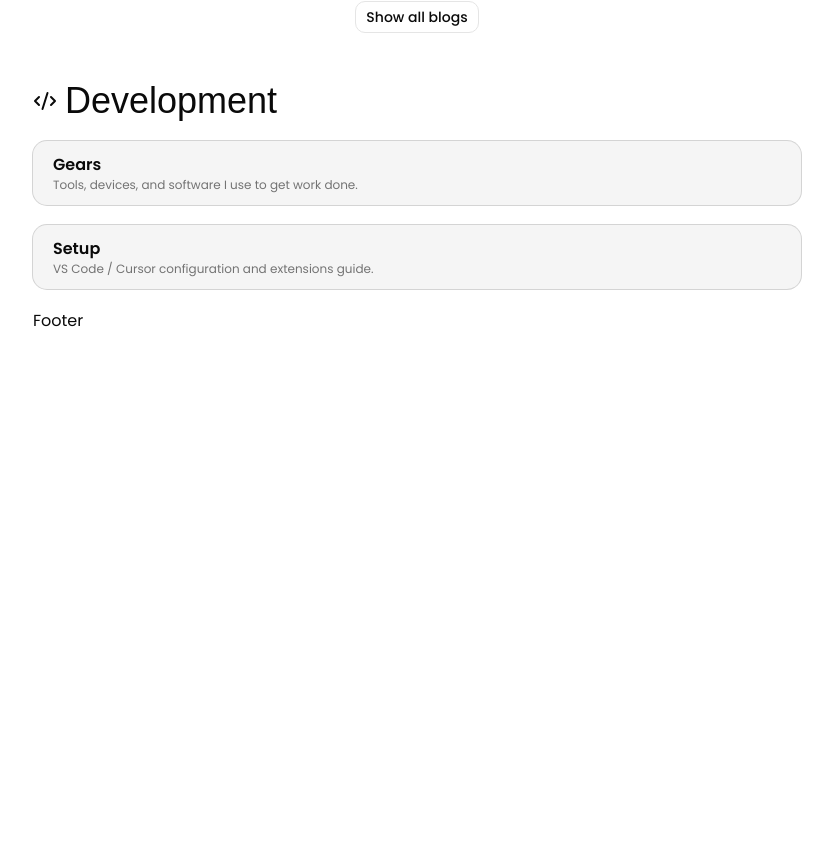
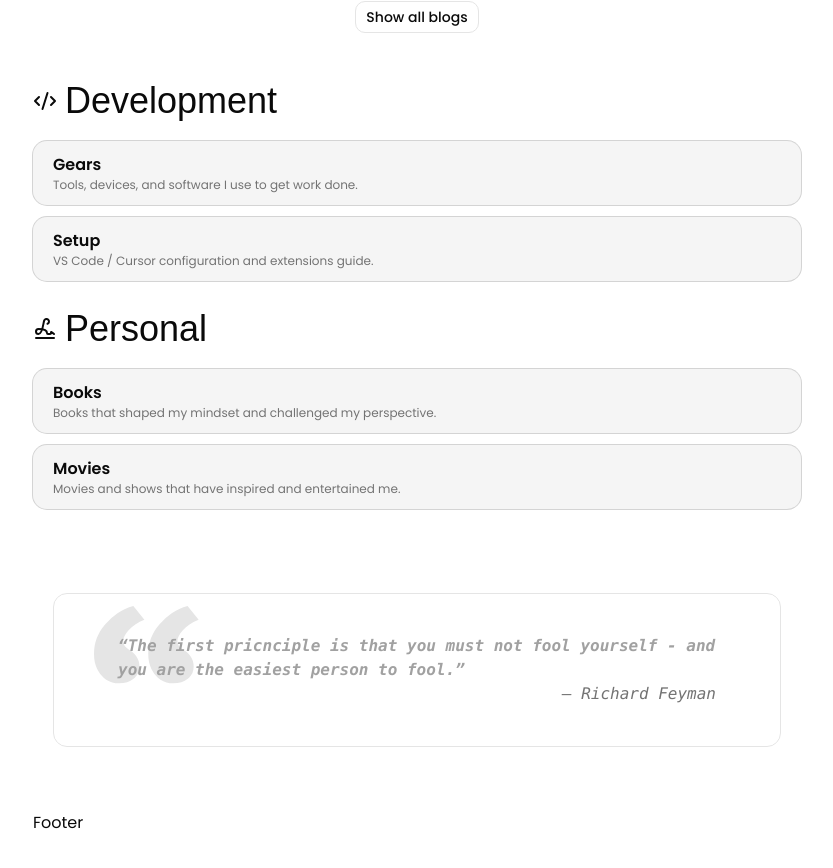
Before and after one commit to igmoni/devfolio-v2, a Next.js app: page / in a window 1280 px wide. Shown: the part 1864-2732 px from the top of the page, without its empty margins (223-1056 px from the left). Before the commit the page ends 2373 px from the top, so only its background shows below. Built offline with nearby package versions, Linux system fonts and the light colour scheme; no server answers; a web font is replaced by a local one.

Commit message:
feat: Nav Card and quote added

```diff
--- a/src/app/layout.tsx
+++ b/src/app/layout.tsx
@@ -4,6 +4,7 @@ import { CustomCursor } from "@/components/common/CustomCursor";
 import { Footer } from "@/components/common/Footer";
 import { Navbar } from "@/components/common/Navbar";
 import { OnekoCat } from "@/components/common/OnekoCat";
+import { Quote } from "@/components/common/Quote";
 import { poppins } from "@/config/font";
 import { ThemeProvider } from "@/providers/ThemeProvider";
 
@@ -28,6 +29,7 @@ export default function RootLayout({ children }: LayoutProps<"/">) {
           <Navbar />
           <OnekoCat />
           {children}
+          <Quote />
           <Footer />
         </ThemeProvider>
       </body>
--- a/src/app/page.tsx
+++ b/src/app/page.tsx
@@ -5,6 +5,7 @@ import { Blog } from "@/components/home/Blog";
 import { Experience } from "@/components/home/Experience";
 import { Github } from "@/components/home/Github";
 import { Hero } from "@/components/home/Hero";
+import { Personal } from "@/components/home/Personal";
 import { Projects } from "@/components/home/Projects";
 import { Setup } from "@/components/home/Setup";
 import { SkillsCarousel } from "@/components/home/SkillsCarousel";
@@ -35,6 +36,7 @@ const Page = () => {
       <Projects />
       <Blog />
       <Setup />
+      <Personal />
     </Container>
   );
 };
--- /dev/null
+++ b/src/components/common/NavigationCard.tsx
@@ -0,0 +1,26 @@
+import Link from "next/link";
+
+import { ArrowRight } from "lucide-react";
+
+export const NavigationCard = ({
+  title,
+  description,
+  href,
+}: {
+  title: string;
+  description: string;
+  href: string;
+}) => {
+  return (
+    <Link
+      href={href}
+      className="group flex items-center justify-between rounded-xl bg-neutral-100 p-3 px-5 ring ring-neutral-300 dark:bg-neutral-900 dark:ring-neutral-700"
+    >
+      <div>
+        <h4 className="text-base font-semibold">{title}</h4>
+        <p className="text-xs text-neutral-500">{description}</p>
+      </div>
+      <ArrowRight className="text-neutral-500 opacity-0 transition-all duration-200 group-hover:opacity-100" />
+    </Link>
+  );
+};
--- /dev/null
+++ b/src/components/common/Quote.tsx
@@ -0,0 +1,44 @@
+"use client";
+
+import { useEffect, useState } from "react";
+
+import { quotes } from "@/config/quote";
+
+import { Container } from "./Container";
+
+const Quote = () => {
+  const [currentQuote, setCurrentQuote] = useState({ quote: "", author: "" });
+
+  useEffect(() => {
+    const randomQuote = quotes[Math.floor(Math.random() * quotes.length)];
+    setCurrentQuote(randomQuote);
+  }, []);
+
+  if (!currentQuote) return null;
+
+  const { quote, author } = currentQuote;
+  return (
+    <Container className={"px-5 py-16"}>
+      <div className="dark:border-dark-white-50 relative rounded-xl border px-16 py-10">
+        <svg
+          aria-hidden="true"
+          width="105"
+          height="78"
+          className="absolute top-3 left-10 -z-10 fill-neutral-200 dark:fill-neutral-800"
+        >
+          <path d="M25.086 77.292c-4.821 0-9.115-1.205-12.882-3.616-3.767-2.561-6.78-6.102-9.04-10.622C1.054 58.534 0 53.411 0 47.686c0-5.273.904-10.396 2.712-15.368 1.959-4.972 4.746-9.567 8.362-13.786a59.042 59.042 0 0 1 12.43-11.3C28.325 3.917 33.599 1.507 39.324 0l11.074 13.786c-6.479 2.561-11.677 5.951-15.594 10.17-3.767 4.219-5.65 7.835-5.65 10.848 0 1.356.377 2.863 1.13 4.52.904 1.507 2.637 3.089 5.198 4.746 3.767 2.41 6.328 4.972 7.684 7.684 1.507 2.561 2.26 5.5 2.26 8.814 0 5.123-1.959 9.19-5.876 12.204-3.767 3.013-8.588 4.52-14.464 4.52Zm54.24 0c-4.821 0-9.115-1.205-12.882-3.616-3.767-2.561-6.78-6.102-9.04-10.622-2.11-4.52-3.164-9.643-3.164-15.368 0-5.273.904-10.396 2.712-15.368 1.959-4.972 4.746-9.567 8.362-13.786a59.042 59.042 0 0 1 12.43-11.3C82.565 3.917 87.839 1.507 93.564 0l11.074 13.786c-6.479 2.561-11.677 5.951-15.594 10.17-3.767 4.219-5.65 7.835-5.65 10.848 0 1.356.377 2.863 1.13 4.52.904 1.507 2.637 3.089 5.198 4.746 3.767 2.41 6.328 4.972 7.684 7.684 1.507 2.561 2.26 5.5 2.26 8.814 0 5.123-1.959 9.19-5.876 12.204-3.767 3.013-8.588 4.52-14.464 4.52Z" />
+        </svg>
+
+        <p className="dark:text-dark-white-300 z-10 font-mono font-semibold text-pretty text-neutral-400 italic">
+          {" "}
+          “{quote}”
+        </p>
+        <p className="text-right font-mono text-pretty text-neutral-500 italic">
+          — {author}
+        </p>
+      </div>
+    </Container>
+  );
+};
+
+export { Quote };
--- /dev/null
+++ b/src/components/home/Personal.tsx
@@ -0,0 +1,29 @@
+import { Signature } from "lucide-react";
+
+import { personalConfig } from "@/config/common";
+
+import { Container } from "../common/Container";
+import { Heading } from "../common/Heading";
+import { NavigationCard } from "../common/NavigationCard";
+
+const Personal = () => {
+  return (
+    <Container>
+      <Heading as="h2" Icon={<Signature />}>
+        Personal
+      </Heading>
+      <div className="my-5 flex flex-col gap-3">
+        {personalConfig.map((item) => (
+          <NavigationCard
+            key={item.title}
+            title={item.title}
+            description={item.description}
+            href={item.href}
+          />
+        ))}
+      </div>
+    </Container>
+  );
+};
+
+export { Personal };
--- a/src/components/home/Setup.tsx
+++ b/src/components/home/Setup.tsx
@@ -1,11 +1,10 @@
-import Link from "next/link";
-
-import { ArrowRight, Code2 } from "lucide-react";
+import { Code2 } from "lucide-react";
 
 import { setupConfig } from "@/config/common";
 
 import { Container } from "../common/Container";
 import { Heading } from "../common/Heading";
+import { NavigationCard } from "../common/NavigationCard";
 
 const Setup = () => {
   return (
@@ -13,9 +12,9 @@ const Setup = () => {
       <Heading Icon={<Code2 />} as="h2">
         Development
       </Heading>
-      <div className="my-5 flex flex-col gap-5">
+      <div className="my-5 flex flex-col gap-3">
         {setupConfig.map((item) => (
-          <SetupCard
+          <NavigationCard
             title={item.title}
             description={item.description}
             href={item.href}
@@ -27,26 +26,3 @@ const Setup = () => {
 };
 
 export { Setup };
-
-const SetupCard = ({
-  title,
-  description,
-  href,
-}: {
-  title: string;
-  description: string;
-  href: string;
-}) => {
-  return (
-    <Link
-      href={href}
-      className="group flex items-center justify-between rounded-xl bg-neutral-100 p-3 px-5 ring ring-neutral-300 dark:bg-neutral-900 dark:shadow-[inset_2px_2px_4px_rgba(255,255,255,0.2)] dark:ring-neutral-800"
-    >
-      <div>
-        <h4 className="text-base font-semibold">{title}</h4>
-        <p className="text-xs text-neutral-500">{description}</p>
-      </div>
-      <ArrowRight className="text-neutral-500 opacity-0 transition-all duration-200 group-hover:opacity-100" />
-    </Link>
-  );
-};
--- a/src/config/common.ts
+++ b/src/config/common.ts
@@ -30,3 +30,16 @@ export const setupConfig = [
     description: "VS Code / Cursor configuration and extensions guide.",
   },
 ];
+
+export const personalConfig = [
+  {
+    title: "Books",
+    href: "/books",
+    description: "Books that shaped my mindset and challenged my perspective.",
+  },
+  {
+    title: "Movies",
+    href: "/movies",
+    description: "Movies and shows that have inspired and entertained me.",
+  },
+];
--- /dev/null
+++ b/src/config/quote.ts
@@ -0,0 +1,57 @@
+export const quotes = [
+    {
+      quote:
+        "You have a right to perform your prescribed duty, but you are not entitled to fruits of actions.",
+      author: "Bhagavad Gita",
+    },
+    {
+      quote: "Man is made by his belief. As he believes, so he is.",
+      author: "Bhagavad Gita",
+    },
+    {
+      quote: "You met me at a very strange time in my life",
+      author: "Tyler Durden",
+    },
+    {
+      quote: "Believe it!",
+      author: "Uzumaki Naruto",
+    },
+    {
+      quote: "Throughout the heaven and earth, I alone am the honored one!",
+      author: "Satoru Gojo",
+    },
+    {
+      quote:
+        "A person who is established in wisdom is one who has equal vision and sees the same reality in all beings. Such a person is skilled in the perfomance of work.",
+      author: "Bhagavad Gita",
+    },
+    {
+      quote:
+        "The disciplined mind is your best friend. The undisciplined mind is your worst enemy.",
+      author: "Bhagvad Gita",
+    },
+    {
+      quote: "Arise, awake, and stop not till the goal is reached.",
+      author: "Katha Upanishad",
+    },
+    {
+      quote:
+        "The first pricnciple is that you must not fool yourself - and you are the easiest person to fool.",
+      author: "Richard Feyman",
+    },
+    {
+      quote:
+        "Lock yourself in a room & study until you collapse, true brillance, comes from obsession.",
+      author: "Isaac Newton",
+    },
+    {
+      quote:
+        "If you don't like your destiny, don't accept it. Instead, have the courage to change it the way you want it to be.",
+      author: "Uzumaki Naruto",
+    },
+    {
+      quote:
+        "As long as I'm alive, there are infinite chances!",
+      author: "Monkey D. Luffy",
+    },
+  ];
--- /dev/null
+++ b/src/lib/personal.ts
@@ -0,0 +1,69 @@
+export const books = [
+  {
+    name: "Verity",
+    imageUrl: "/books/verity.jpg",
+    category: "Thriller",
+  },
+  {
+    name: "The Subtle Art of Not Giving a Fuck",
+    imageUrl: "/books/subtle-art.jpg",
+    category: "Self-help",
+  },
+  {
+    name: "Atomic Habits",
+    imageUrl: "/books/atomic-habits.jpg",
+    category: "Self-help",
+  },
+  {
+    name: "Zero to One",
+    imageUrl: "/books/zero-to-one.jpg",
+    category: "Business",
+  },
+  {
+    name: "Do It Today",
+    imageUrl: "/books/do-it-today.jpg",
+    category: "Self-help",
+  },
+  {
+    name: "Can We Be Strangers Again?",
+    imageUrl: "/books/can-we-be-strangers.jpg",
+    category: "Romance",
+  },
+  {
+    name: "Ikigai",
+    imageUrl: "/books/ikigai.jpg",
+    category: "Philosophy",
+  },
+  {
+    name: "It Ends with Us",
+    imageUrl: "/books/it-ends-with-us.jpg",
+    category: "Romance",
+  },
+  {
+    name: "It Starts with Us",
+    imageUrl: "/books/it-starts-with-us.jpg",
+    category: "Romance",
+  },
+  {
+    name: "The Lean Startup",
+    imageUrl: "/books/lean-startup.jpg",
+    category: "Business",
+  },
+  {
+    name: "The Psychology of Money",
+    imageUrl: "/books/psychology-of-money.jpg",
+    category: "Finance",
+  },
+  {
+    name: "The Millionaire Fastlane",
+    imageUrl: "/books/millionaire-fastlane.jpg",
+    category: "Finance",
+  },
+];
+
+export const movies = [
+  { title: "Whiplash", year: 2014 },
+  { title: "The Social Network", year: 2010 },
+  { title: "F1", year: 2025 },
+  { title: "The Founder", year: 2016 },
+];
```
